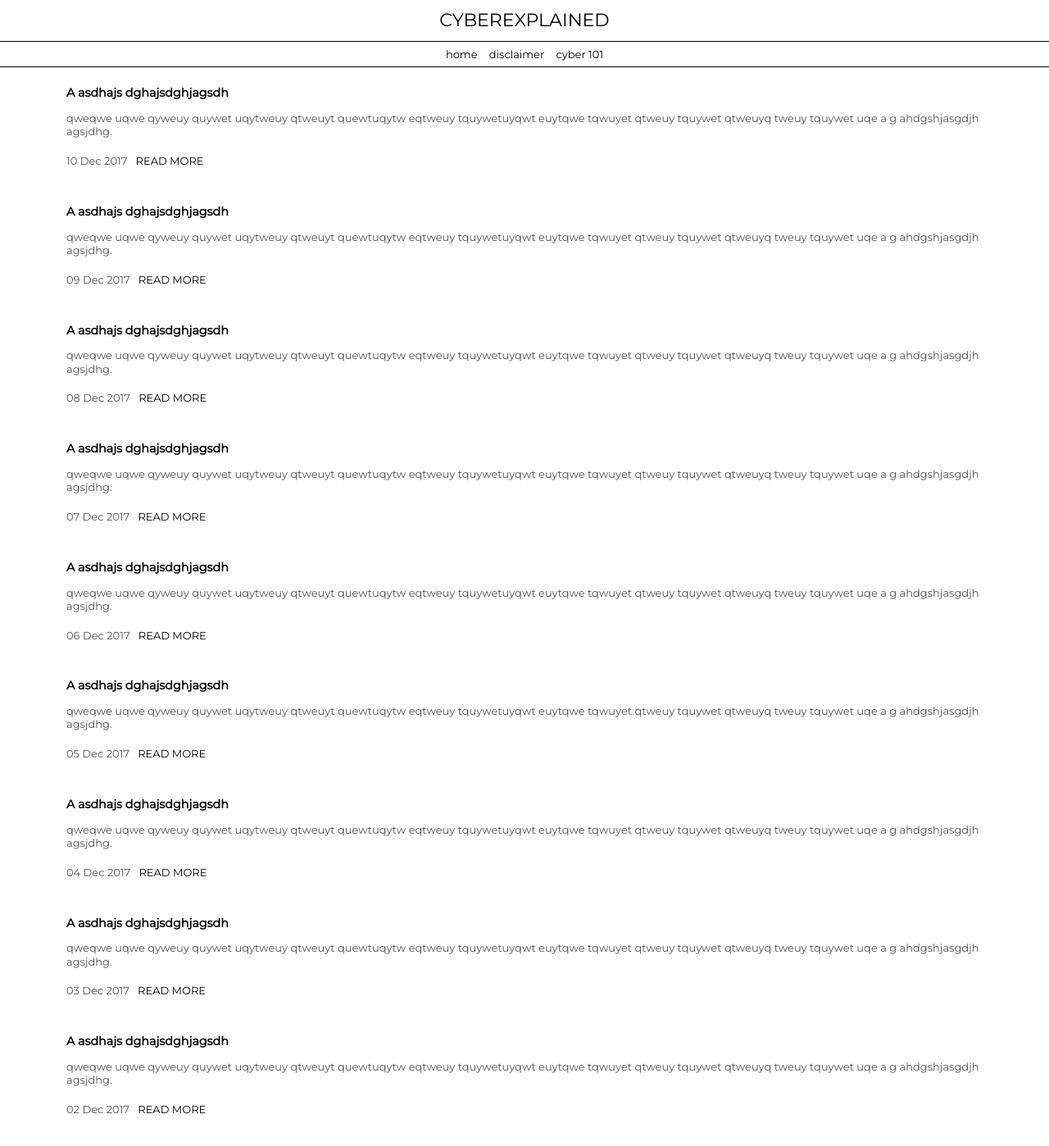
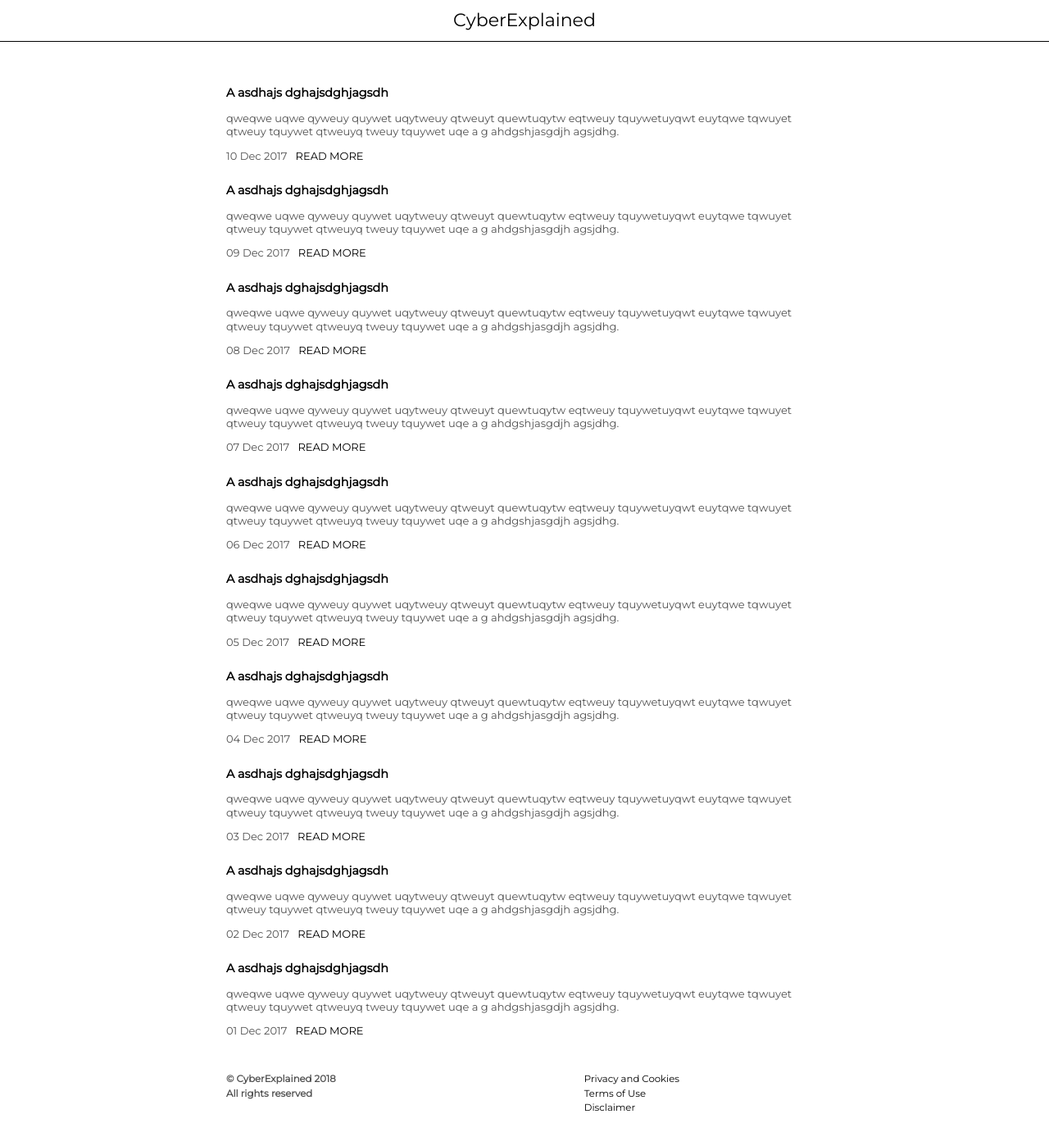
Before and after one commit to cyberexplained/cyberexplained.github.io, a Jekyll site: the page built from index.html, in a window 1280 px wide and 1400 px high. Shown: the whole window at 82% size. Built offline with Jekyll 4.4.1, drawn with Linux system fonts in a browser that asks for light colours; some web fonts are replaced; the list of posts is cut into pages by our own code; some of the changed text lies outside the part shown.

Commit message:
Theme updates.

```diff
--- a/_config.yml
+++ b/_config.yml
@@ -2,7 +2,7 @@
 permalink:          pretty
 
 # Setup
-title:              CYBEREXPLAINED
+title:              CyberExplained
 tagline:            cyberexplained.github.io
 url:                https://cyberexplained.github.io
 paginate:           1000000000000
--- a/_layouts/default.html
+++ b/_layouts/default.html
@@ -10,13 +10,13 @@
           <!-- <a id="masthead-ellipses" href="{{ site.baseurl }}">{{ site.title }}</a> -->
           <a href="{{ site.baseurl }}">{{ site.title }}</a>
         </h1>
-        <nav class="masthead-nav">
+        <!-- <nav role="select" class="masthead-nav">
           <ul id="nav" class="masthead-nav">
             <li><a href="{{ site.baseurl }}/" title="Home">home</a></li>
             <li><a href="{{ site.baseurl }}/disclaimer" title="Disclaimer">disclaimer</a></li>
             <li><a href="{{ site.baseurl }}/" title="Cyber101">cyber 101</a></li>
           </ul>
-        </nav>
+        </nav> -->
       </header>
 
       <main>
@@ -68,11 +68,22 @@
 
     <div class="footer-container">
       <footer class="footer">
-        <!-- <span class="copyright">&copy; Cyber Explained&nbsp;<time datetime="{{ site.time | date_to_xmlschema }}">{{ site.time | date: '%Y' }}</time>.&nbsp;All Rights Reserved.</span> -->
-        <div class="copyright">
-          <div>&copy; Cyber Explained,&nbsp;<time datetime="{{ site.time | date_to_xmlschema }}">{{ site.time | date: '%Y' }}</time>.</div>
-          <div>All Rights Reserved.</div>
+        <div class="left-panel">
+          <div class="copyright">
+            <ul>
+              <li>&copy; CyberExplained 2018</li>
+              <li>All rights reserved</li>
+            </ul>
+          </div>
         </div>
+        <div class="right-panel">
+          <ul>
+            <li><a href="#" class="footer-link">Privacy and Cookies</a></li>
+            <li><a href="#" class="footer-link">Terms of Use</a></li>
+            <li><a href="#" class="footer-link">Disclaimer</a></li>
+          </ul>
+        </div>
+        <br style="clear: both;" />
       </footer>
     </div>
   </body>
--- a/_sass/_layout.scss
+++ b/_sass/_layout.scss
@@ -11,24 +11,46 @@
   flex-grow: 1;
 }
 
+// .footer-top-rule {
+//   border-top: .5px solid black;
+// }
+
 .footer-container {
-  min-width: 100%;
-  background: #000;
+  width: 100%;
+  max-width: $max-width;
+  line-height: 1.5;
+  font-weight: $weight-light;
+  margin: 0 auto;
+  padding-top: .5em;
+  padding-bottom: 1.5em;
+  padding-left: $edge-padding;
+  padding-right: $edge-padding;
+  display: block;
 
   footer {
-    margin-left: auto;
-    margin-right: auto;
-    padding-top: 1em;
-    padding-left: $edge-padding;
-    max-width: $max-width;
-    height: 4em;
-    background: $text-color;
-    color: $body-bg;
+    width: 100%;
+    margin: 0 auto;
+    font-size: .45em;
+
+    .left-panel {
+      float: left;
+      width: 60%;
+    }
+
+    .right-panel {
+      float: left;
+      width: 40%;
+    }
 
     // Footer copyright.
     .copyright {
-      font-family: 'Montserrat', sans-serif;
-      font-size: .5em;
+      font-weight: $weight-heavy;
+    }
+
+    ul {
+      list-style-type: none;
+      margin: 0;
+      padding: 0;
     }
   }
 }
--- a/_sass/_masthead.scss
+++ b/_sass/_masthead.scss
@@ -1,3 +1,31 @@
+// nav[role="select"] {
+//   > select {
+//     display: none;
+//   }
+// }
+
+/*
+@media screen and (max-width: 44em) {
+  // nav[role="select"] {
+  //   ul {
+  //     display: none;
+  //   }
+
+  //   // select {
+  //   //   width: 100%;
+  //   //   display: block;
+  //   // }
+
+  //   &:after {
+  //     position: absolute;
+  //     top: 0;
+  //     left: 0;
+  //     content: "menu";
+
+  //   }
+  // }
+}*/
+
 .masthead {
   position: fixed;
   left: 0;
@@ -5,8 +33,10 @@
   width: 100%;
   background: $body-bg;
 
-  display: block;
-  margin-bottom: 3em;
+  border-bottom: .5px solid black;
+
+//  display: block;
+//  margin-bottom: 3em;
 
   h1 {
     width: inherit;
@@ -40,6 +70,7 @@
   }
 }
 
+/*
 .masthead-nav {
   display: flex;
   flex-direction: column;
@@ -78,4 +109,4 @@
       flex-direction: row;
     }
   }
-}
+}*/
--- a/_sass/_posts.scss
+++ b/_sass/_posts.scss
@@ -1,6 +1,6 @@
 .page,
 .post {
-  margin-bottom: 1.75em;
+  margin-bottom: 1em;
 
 //  font-family: 'Montserrat', sans-serif;
 //  font-size: .85em;
@@ -37,7 +37,7 @@
     font-size: 0.5em;
 
     // color: $green;
-    margin-top: 1.5em;
+    margin-top: 1em;
     //padding-top: 1em;
     // padding-bottom: .3em;
 
--- a/_sass/_variables.scss
+++ b/_sass/_variables.scss
@@ -12,7 +12,7 @@ $weight-light: 300;
 $weight-normal: 400;
 $weight-heavy: 600;
 
-$max-width: 45em;
+$max-width: 30em; //45em;
 $edge-padding: 1em;
 
 $pagination-opacity: .4;
```
